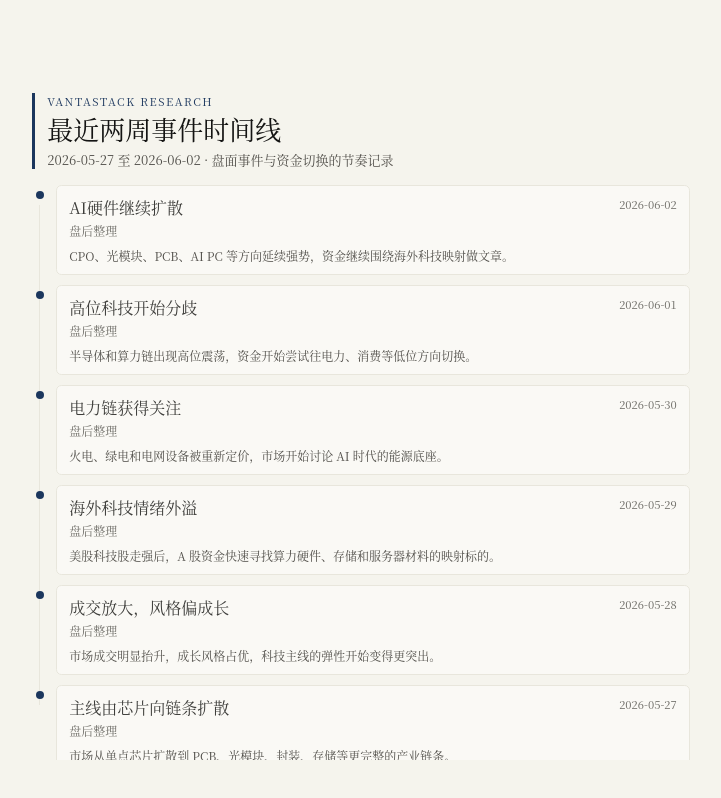
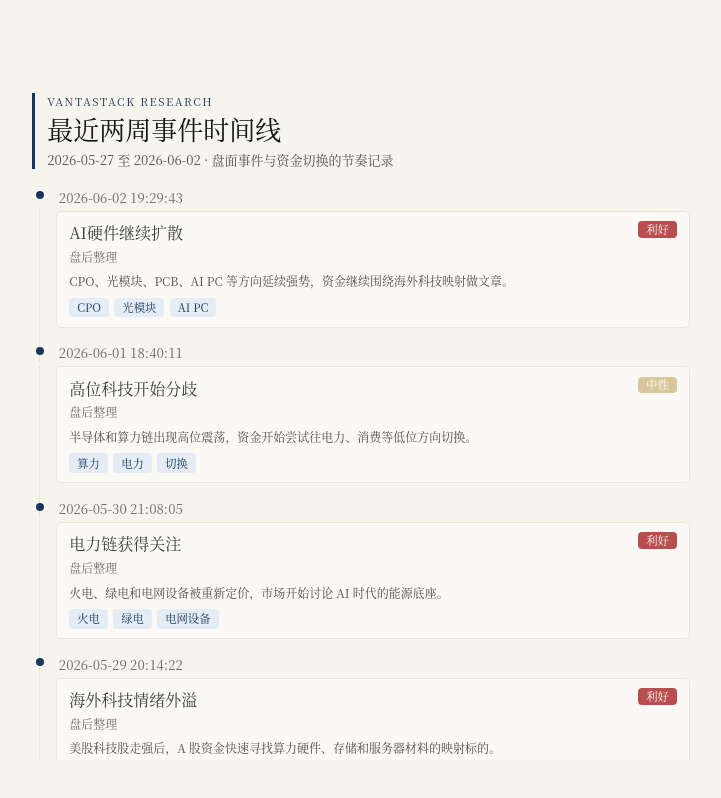
Before and after one commit to cenmen/market-insight, a React (Vite) app in the folder frontend/: page /article/event-timeline in a window 1280 px wide. Shown: the whole page, without its empty margins (279-1000 px from the left). Built offline with nearby package versions, Linux system fonts and the light colour scheme; a web font is replaced by a local one.

Commit message:
feat: 更新时间线组件，添加状态标签和详细标签，优化事件数据结构

```diff
--- a/frontend/package.json
+++ b/frontend/package.json
@@ -10,6 +10,7 @@
     "preview": "vite preview"
   },
   "dependencies": {
+    "clsx": "^2.1.1",
     "echarts": "^6.1.0",
     "react": "^19.2.6",
     "react-dom": "^19.2.6",
--- a/frontend/src/components/Timeline.jsx
+++ b/frontend/src/components/Timeline.jsx
@@ -1,22 +1,50 @@
+import clsx from 'clsx';
+
 export default function Timeline(props) {
   const { items } = props;
 
   return (
     <div className='mt-[10pt] border-l-0 pl-0'>
       {items.map(function mapEvent(item) {
+        const statusTag = item.statusTag ?? null;
+        const detailTags = item.tags ?? [];
+
         return (
           <article
-            className='relative mb-[8pt] break-inside-avoid pl-[18pt] before:absolute before:left-[5pt] before:top-[15pt] before:h-[calc(100%+8pt)] before:w-[1pt] before:bg-[#e8e6dc] last:before:hidden'
-            key={`${item.title}-${item.date}`}
+            className='relative mb-[10pt] break-inside-avoid pt-[4pt] pl-[18pt] before:absolute before:top-[18pt] before:left-[5pt] before:h-[calc(100%+8pt)] before:w-[1pt] before:bg-[#e8e6dc] last:before:hidden'
+            key={`${item.title}-${item.datetime ?? item.date}`}
           >
-            <div className='absolute left-[2.5pt] top-[4.5pt] h-[6pt] w-[6pt] rounded-full bg-[#1b365d]' />
+            <div className='absolute top-[4.5pt] left-[2.5pt] h-[6pt] w-[6pt] rounded-full bg-[#1b365d]' />
+            {item.datetime ? <div className='mb-[5pt] pl-[2pt] text-[10pt] leading-none text-[#6b6a64]'>{item.datetime}</div> : null}
             <div className='rounded-[4pt] border border-[#e8e6dc] bg-[#faf9f5] px-[9pt] py-[7pt]'>
               <div className='flex items-start justify-between gap-[8pt]'>
                 <div className='font-medium text-[#3d3d3a]'>{item.title}</div>
-                <div className='whitespace-nowrap text-right text-[8.5pt] text-[#6b6a64]'>{item.date}</div>
+                {statusTag ? (
+                  <span
+                    className={clsx(
+                      'inline-flex items-center rounded-[3pt] px-[6pt] py-[2pt] text-[8.5pt] leading-none font-medium text-white',
+                      statusTag.kind === 'bearish' && 'bg-[#89a56f]',
+                      statusTag.kind === 'bullish' && 'bg-[#b84e4e]',
+                      statusTag.kind !== 'bearish' && statusTag.kind !== 'bullish' && 'bg-[#d8c79a]',
+                    )}
+                  >
+                    {statusTag.label}
+                  </span>
+                ) : null}
               </div>
-              <div className='mt-[2pt] text-[9pt] text-[#6b6a64]'>{item.source}</div>
+              {item.source ? <div className='mt-[2pt] text-[9pt] text-[#6b6a64]'>{item.source}</div> : null}
               <p className='mt-[5pt] text-[9pt] leading-[1.45] text-[#504e49]'>{item.summary}</p>
+              {detailTags.length > 0 ? (
+                <div className='mt-[6pt] flex flex-wrap gap-[4pt]'>
+                  {detailTags.map(function mapTag(tag) {
+                    return (
+                      <span className='inline-block rounded-[3pt] bg-[#e4ecf5] px-[6pt] py-[1pt] text-[8.5pt] font-medium text-[#1b365d]' key={tag}>
+                        {tag}
+                      </span>
+                    );
+                  })}
+                </div>
+              ) : null}
             </div>
           </article>
         );
--- a/frontend/src/pages/EventTimeline.jsx
+++ b/frontend/src/pages/EventTimeline.jsx
@@ -2,40 +2,52 @@ import Timeline from '@/components/Timeline.jsx';
 
 const recentEvents = [
   {
-    date: '2026-06-02',
+    datetime: '2026-06-02 19:29:43',
     title: 'AI硬件继续扩散',
     source: '盘后整理',
+    statusTag: { label: '利好', kind: 'bullish' },
     summary: 'CPO、光模块、PCB、AI PC 等方向延续强势，资金继续围绕海外科技映射做文章。',
+    tags: ['CPO', '光模块', 'AI PC'],
   },
   {
-    date: '2026-06-01',
+    datetime: '2026-06-01 18:40:11',
     title: '高位科技开始分歧',
     source: '盘后整理',
+    statusTag: { label: '中性', kind: 'neutral' },
     summary: '半导体和算力链出现高位震荡，资金开始尝试往电力、消费等低位方向切换。',
+    tags: ['算力', '电力', '切换'],
   },
   {
-    date: '2026-05-30',
+    datetime: '2026-05-30 21:08:05',
     title: '电力链获得关注',
     source: '盘后整理',
+    statusTag: { label: '利好', kind: 'bullish' },
     summary: '火电、绿电和电网设备被重新定价，市场开始讨论 AI 时代的能源底座。',
+    tags: ['火电', '绿电', '电网设备'],
   },
   {
-    date: '2026-05-29',
+    datetime: '2026-05-29 20:14:22',
     title: '海外科技情绪外溢',
     source: '盘后整理',
+    statusTag: { label: '利好', kind: 'bullish' },
     summary: '美股科技股走强后，A 股资金快速寻找算力硬件、存储和服务器材料的映射标的。',
+    tags: ['美股科技', '存储', '服务器'],
   },
   {
-    date: '2026-05-28',
+    datetime: '2026-05-28 17:56:39',
     title: '成交放大，风格偏成长',
     source: '盘后整理',
+    statusTag: { label: '中性', kind: 'neutral' },
     summary: '市场成交明显抬升，成长风格占优，科技主线的弹性开始变得更突出。',
+    tags: ['成交放大', '成长风格', '弹性'],
   },
   {
-    date: '2026-05-27',
+    datetime: '2026-05-27 19:03:18',
     title: '主线由芯片向链条扩散',
     source: '盘后整理',
+    statusTag: { label: '利空', kind: 'bearish' },
     summary: '市场从单点芯片扩散到 PCB、光模块、封装、存储等更完整的产业链条。',
+    tags: ['芯片', 'PCB', '封装'],
   },
 ];
 
```
Also changed, not shown: 1 other file (tests, documents, lock files or other folders).
